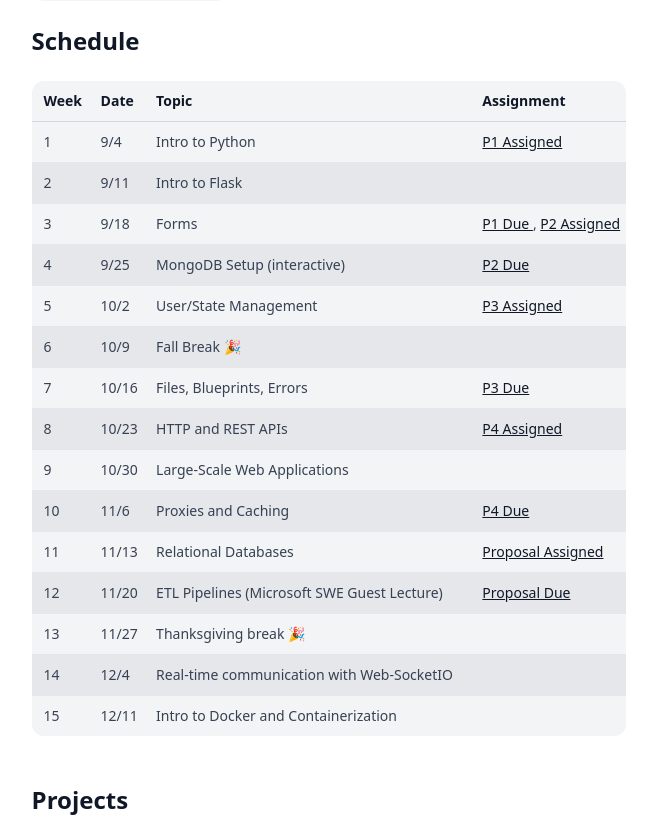
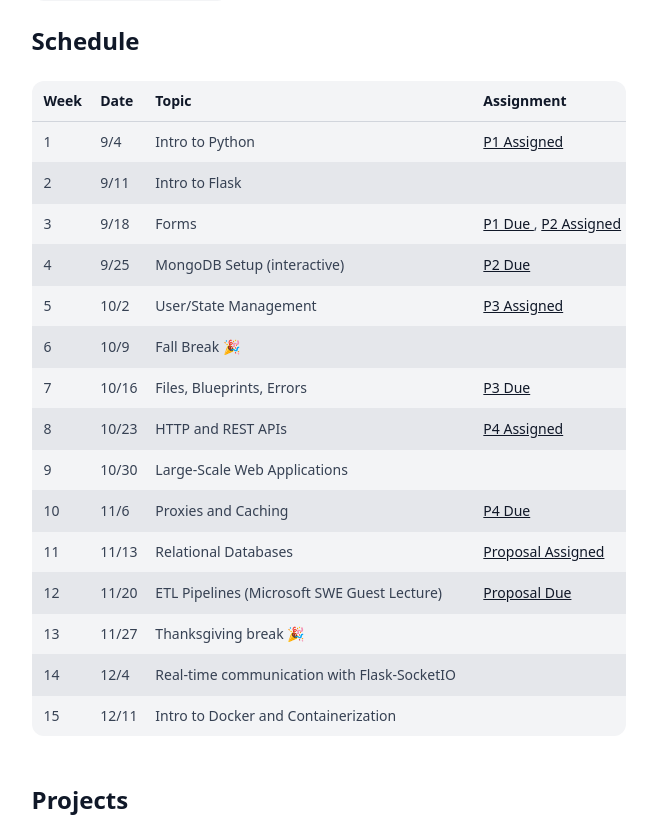
Before and after one commit to cmsc388jvercel-cyber/Vercel, a Flask app: page /388j in a window 1280 px wide. Shown: the part 1525-2344 px from the top of the page, without its empty margins (311-968 px from the left). Run offline with Flask 2, Linux system fonts and the light colour scheme; style sheets or scripts are compiled from the project's sources.

Commit message:
edited schedule

```diff
--- a/CMSC388J-Website/homepage/templates/home.html
+++ b/CMSC388J-Website/homepage/templates/home.html
@@ -74,7 +74,7 @@
     </ul></li>
     <li class="-ml-6 flex items-center gap-2"><svg role="img" class="w-4 h-4 fill-current" viewBox="0 0 24 24" xmlns="http://www.w3.org/2000/svg"><title>MongoDB</title><path d="M17.193 9.555c-1.264-5.58-4.252-7.414-4.573-8.115-.28-.394-.53-.954-.735-1.44-.036.495-.055.685-.523 1.184-.723.566-4.438 3.682-4.74 10.02-.282 5.912 4.27 9.435 4.888 9.884l.07.05A73.49 73.49 0 0111.91 24h.481c.114-1.032.284-2.056.51-3.07.417-.296.604-.463.85-.693a11.342 11.342 0 003.639-8.464c.01-.814-.103-1.662-.197-2.218zm-5.336 8.195s0-8.291.275-8.29c.213 0 .49 10.695.49 10.695-.381-.045-.765-1.76-.765-2.405z"/></svg>Databases (MongoDB)</li>
     <li>Real-Time Communication<ul>
-      <li>Web-SocketIO</li>
+      <li>Flask-SocketIO</li>
       <li>Persistent Connections</li>
       <li>Live Broadcasting</li>
     </ul></li>
--- a/CMSC388J-Website/homepage/templates/homepage/schedule.html
+++ b/CMSC388J-Website/homepage/templates/homepage/schedule.html
@@ -24,7 +24,7 @@
     {{ weekM(11, '11/13', 'Relational Databases', ['Proposal Assigned'], ['https://github.com/CMSC388J-UMD-Fall2025/388jfall2025/blob/master/projects/final.md']) }}
     {{ weekM(12, '11/20', 'ETL Pipelines (Microsoft SWE Guest Lecture)', ['Proposal Due'], ['https://www.gradescope.com/courses/1117091/assignments/6669752/submissions']) }}
     {{ weekM(13, '11/27', 'Thanksgiving break 🎉') }}
-    {{ weekM(14, '12/4', 'Real-time communication with Web-SocketIO') }}
+    {{ weekM(14, '12/4', 'Real-time communication with Flask-SocketIO') }}
     {{ weekM(15, '12/11', 'Intro to Docker and Containerization') }}
 
     <!-- CSS & Tailwind -->
```
